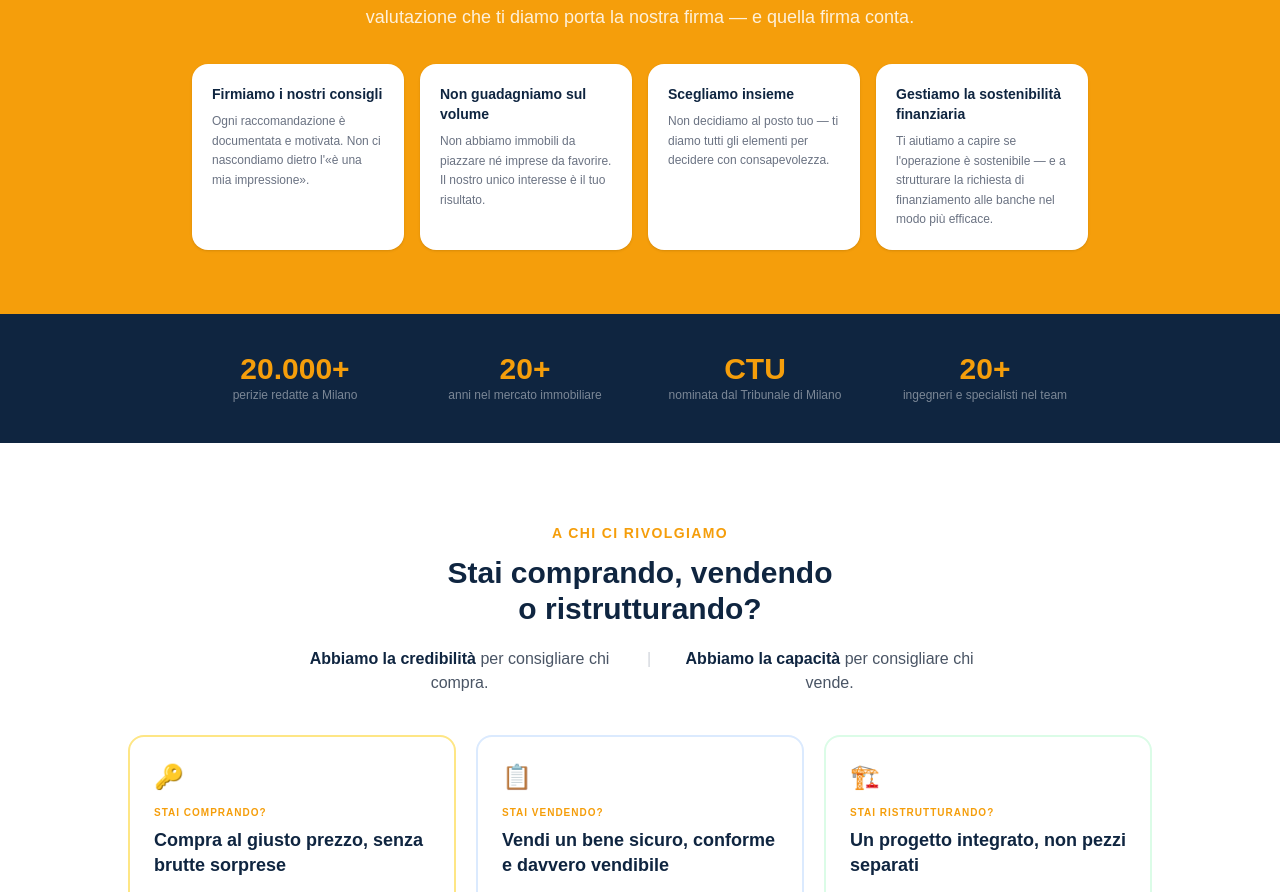
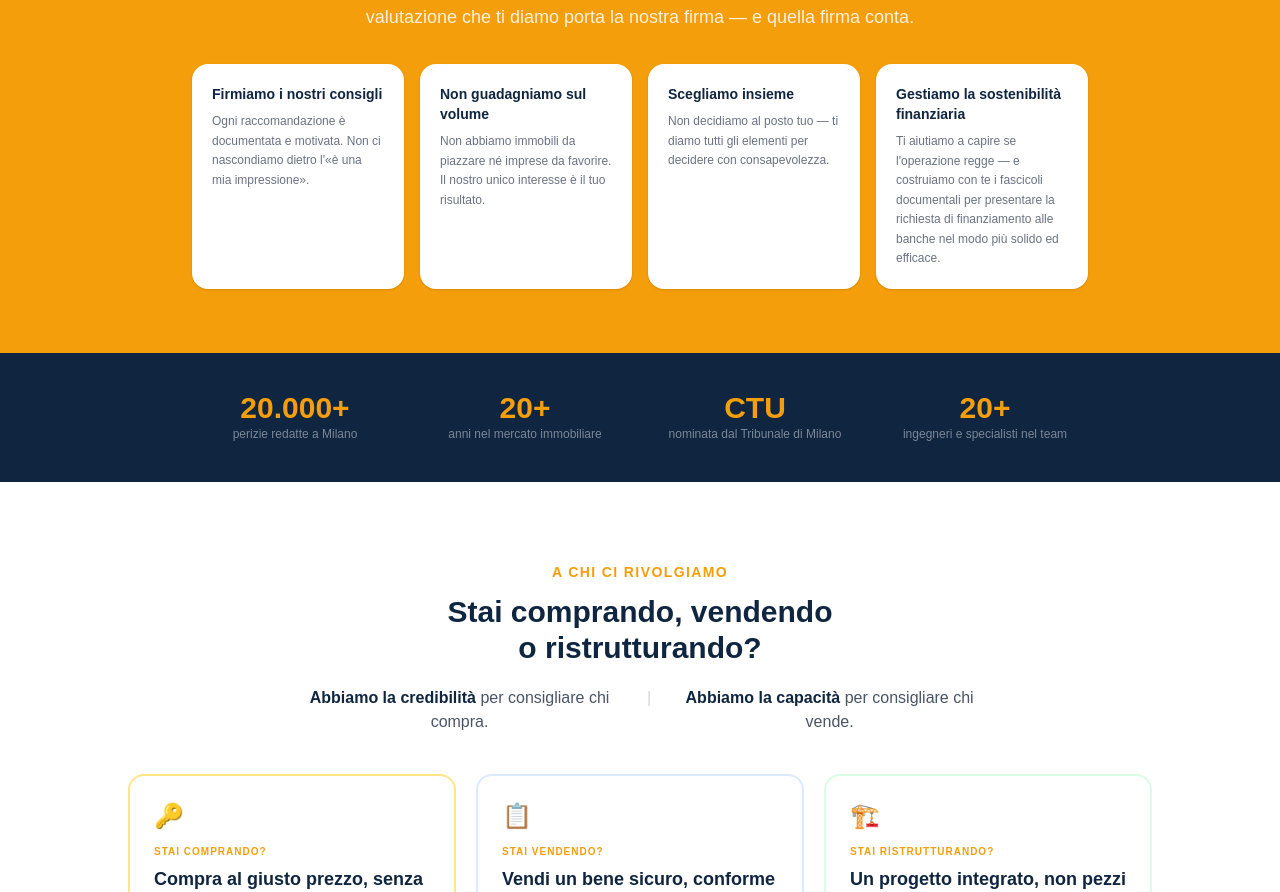
Before and after one commit to inglucabertoni-cyber/sito2, a Next.js app: page / in a window 1280 px wide. Shown: the part 1007-1899 px from the top of the page. Built offline with nearby package versions, Linux system fonts and the light colour scheme; no server answers.

Commit message:
feat(home): add documentary dossier building to financing card
Co-Authored-By: Claude Sonnet 4.6 <noreply@anthropic.com>

```diff
--- a/app/page.tsx
+++ b/app/page.tsx
@@ -208,7 +208,7 @@ export default async function HomePage() {
               { titolo: "Firmiamo i nostri consigli", desc: "Ogni raccomandazione è documentata e motivata. Non ci nascondiamo dietro l'«è una mia impressione»." },
               { titolo: "Non guadagniamo sul volume", desc: "Non abbiamo immobili da piazzare né imprese da favorire. Il nostro unico interesse è il tuo risultato." },
               { titolo: "Scegliamo insieme", desc: "Non decidiamo al posto tuo — ti diamo tutti gli elementi per decidere con consapevolezza." },
-              { titolo: "Gestiamo la sostenibilità finanziaria", desc: "Ti aiutiamo a capire se l'operazione è sostenibile — e a strutturare la richiesta di finanziamento alle banche nel modo più efficace." },
+              { titolo: "Gestiamo la sostenibilità finanziaria", desc: "Ti aiutiamo a capire se l'operazione regge — e costruiamo con te i fascicoli documentali per presentare la richiesta di finanziamento alle banche nel modo più solido ed efficace." },
             ].map((item) => (
               <div key={item.titolo} className="bg-white rounded-2xl p-5 text-left shadow-sm">
                 <p className="font-black text-[#0F2540] text-sm mb-2">{item.titolo}</p>
```
